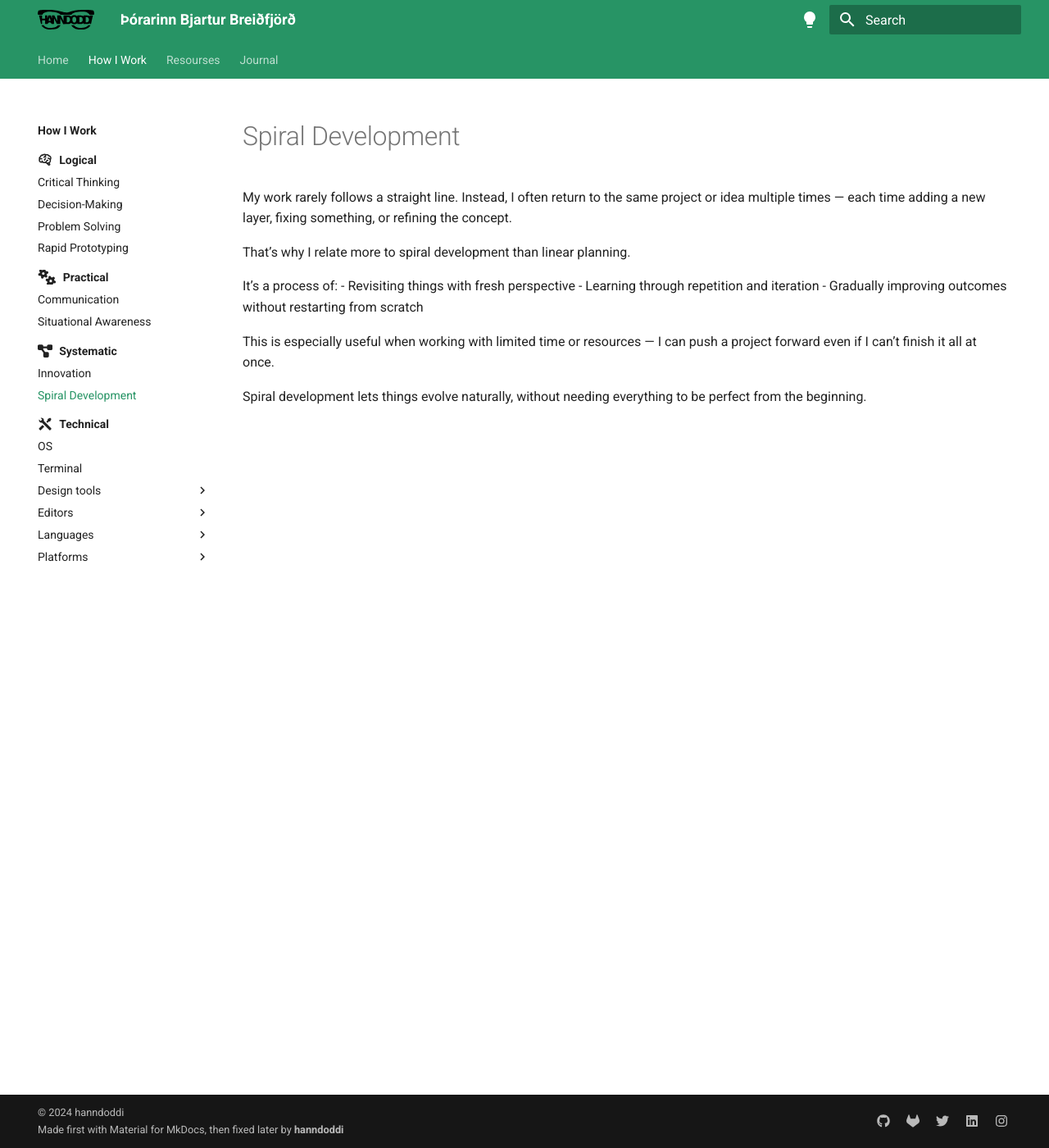
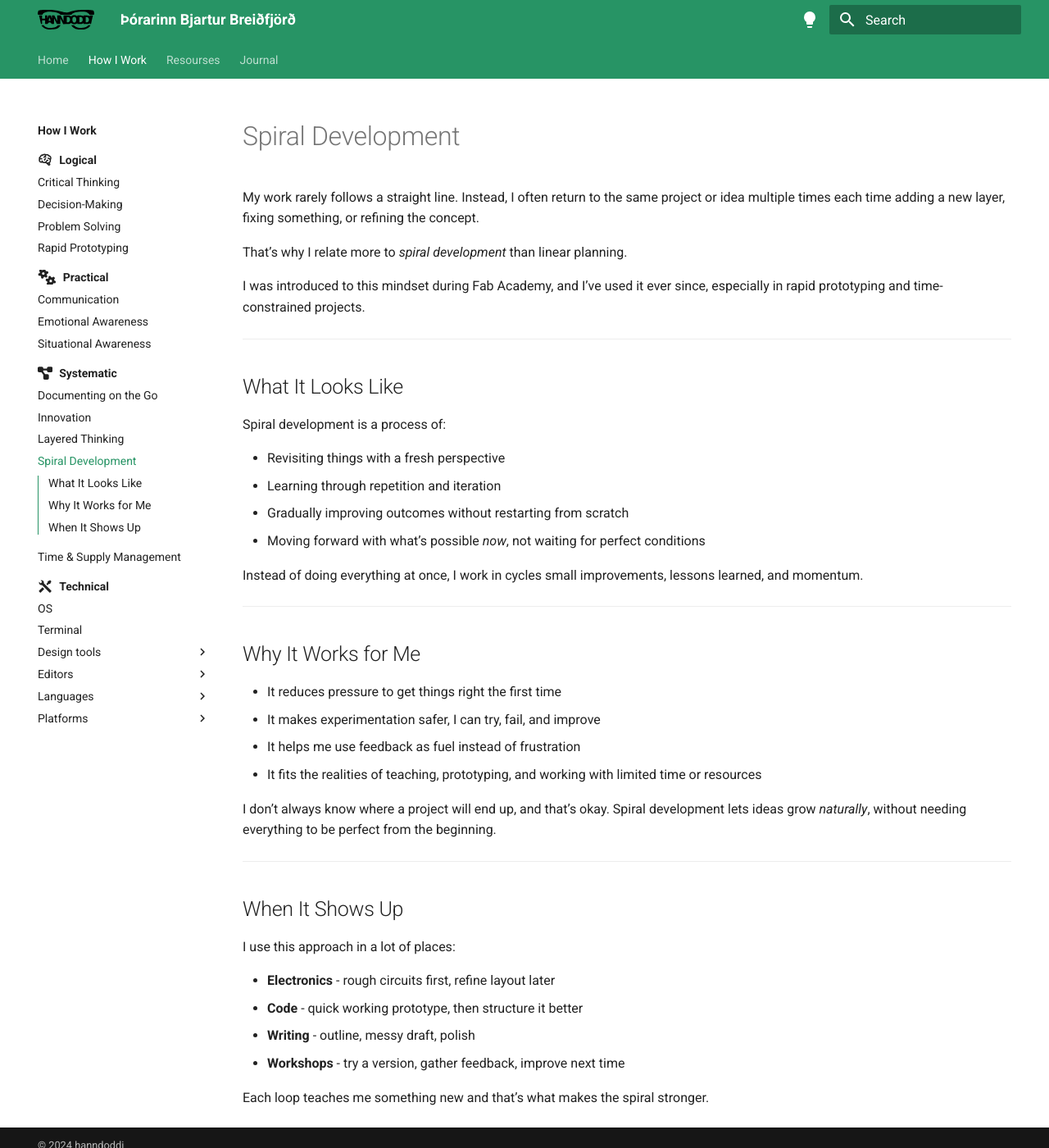
Before and after one commit to hanndoddi/hanndoddi_site, an MkDocs documentation site: the page built from docs/How_I_Work/systematic/spiral_development.md, in a window 1280 px wide and 1400 px high. Shown: the whole window at 82% size. Built offline with MkDocs 1.6.1 and Material for MkDocs 9.7.7, drawn with Linux system fonts in a browser that asks for light colours.

Commit message:
how I work

```diff
--- a/docs/How_I_Work/systematic/index.md
+++ b/docs/How_I_Work/systematic/index.md
@@ -2,6 +2,25 @@
 icon: fontawesome/solid/diagram-project
 ---
 
-# 🧩 system
+# 🧩 Systematic Thinking
 
-I think in layers—whether I'm tackling innovation, organizing projects, or managing time and resources. I find value in structured methods like spiral development, on-the-go documentation, and the balance between chaos and pattern in creative work.
+Systematic thinking helps me see the bigger picture while still keeping track of the details. It’s how I organize my work, build ideas over time, and make sure nothing important gets lost in the chaos.
+
+This mindset shows up in how I approach projects, solve complex problems, and document things as I go.
+
+This section includes:
+
+- [Innovation](innovation.md)
+  How I think about meaningful innovation—beyond the buzzwords—and look for ideas that actually create value.
+
+- [Layered Thinking](layered_thinking.md)
+  A way of breaking things down into layers, stages, or systems so they’re easier to understand and work with.
+
+- [Spiral Development](spiral_development.md)
+  Building things iteratively, learning with each loop, and refining as I go.
+
+- [Time & Supply Management](time_supply_management.md)
+  How I manage resources, deadlines, and attention across projects—especially when there’s a lot happening at once.
+
+- [Documenting on the Go](documenting_on_the_go.md)
+  My approach to writing things down as I work, keeping notes useful and clear using Markdown and simple structure.
--- a/docs/How_I_Work/systematic/spiral_development.md
+++ b/docs/How_I_Work/systematic/spiral_development.md
@@ -1,14 +1,44 @@
 # Spiral Development
 
-My work rarely follows a straight line. Instead, I often return to the same project or idea multiple times — each time adding a new layer, fixing something, or refining the concept.
+My work rarely follows a straight line. Instead, I often return to the same project or idea multiple times each time adding a new layer, fixing something, or refining the concept.
 
-That’s why I relate more to spiral development than linear planning.
+That’s why I relate more to *spiral development* than linear planning.
 
-It’s a process of:
-- Revisiting things with fresh perspective
+I was introduced to this mindset during Fab Academy, and I’ve used it ever since, especially in rapid prototyping and time-constrained projects.
+
+---
+
+## What It Looks Like
+
+Spiral development is a process of:
+
+- Revisiting things with a fresh perspective
 - Learning through repetition and iteration
 - Gradually improving outcomes without restarting from scratch
+- Moving forward with what’s possible *now*, not waiting for perfect conditions
 
-This is especially useful when working with limited time or resources — I can push a project forward even if I can’t finish it all at once.
+Instead of doing everything at once, I work in cycles small improvements, lessons learned, and momentum.
 
-Spiral development lets things evolve naturally, without needing everything to be perfect from the beginning.
+---
+
+## Why It Works for Me
+
+- It reduces pressure to get things right the first time
+- It makes experimentation safer, I can try, fail, and improve
+- It helps me use feedback as fuel instead of frustration
+- It fits the realities of teaching, prototyping, and working with limited time or resources
+
+I don’t always know where a project will end up, and that’s okay. Spiral development lets ideas grow *naturally*, without needing everything to be perfect from the beginning.
+
+---
+
+## When It Shows Up
+
+I use this approach in a lot of places:
+
+- **Electronics** - rough circuits first, refine layout later
+- **Code** - quick working prototype, then structure it better
+- **Writing** - outline, messy draft, polish
+- **Workshops** - try a version, gather feedback, improve next time
+
+Each loop teaches me something new and that’s what makes the spiral stronger.
```
Also changed, not shown: docs/How_I_Work/practical/communication.md (added, +117 -0 lines), docs/How_I_Work/practical/comunication.md (deleted, +0 -18 lines), docs/How_I_Work/practical/emotional_awareness.md (added, +39 -0 lines), docs/How_I_Work/practical/index.md (+15 -2 lines), docs/How_I_Work/practical/situational_awareness.md (+33 -8 lines), docs/How_I_Work/systematic/Innovation.md (deleted, +0 -38 lines), docs/How_I_Work/systematic/documenting_on_the_go.md (added, +62 -0 lines), docs/How_I_Work/systematic/innovation.md (added, +44 -0 lines), docs/How_I_Work/systematic/layered_thinking.md (added, +44 -0 lines), docs/How_I_Work/systematic/time_supply_management.md (added, +60 -0 lines).
